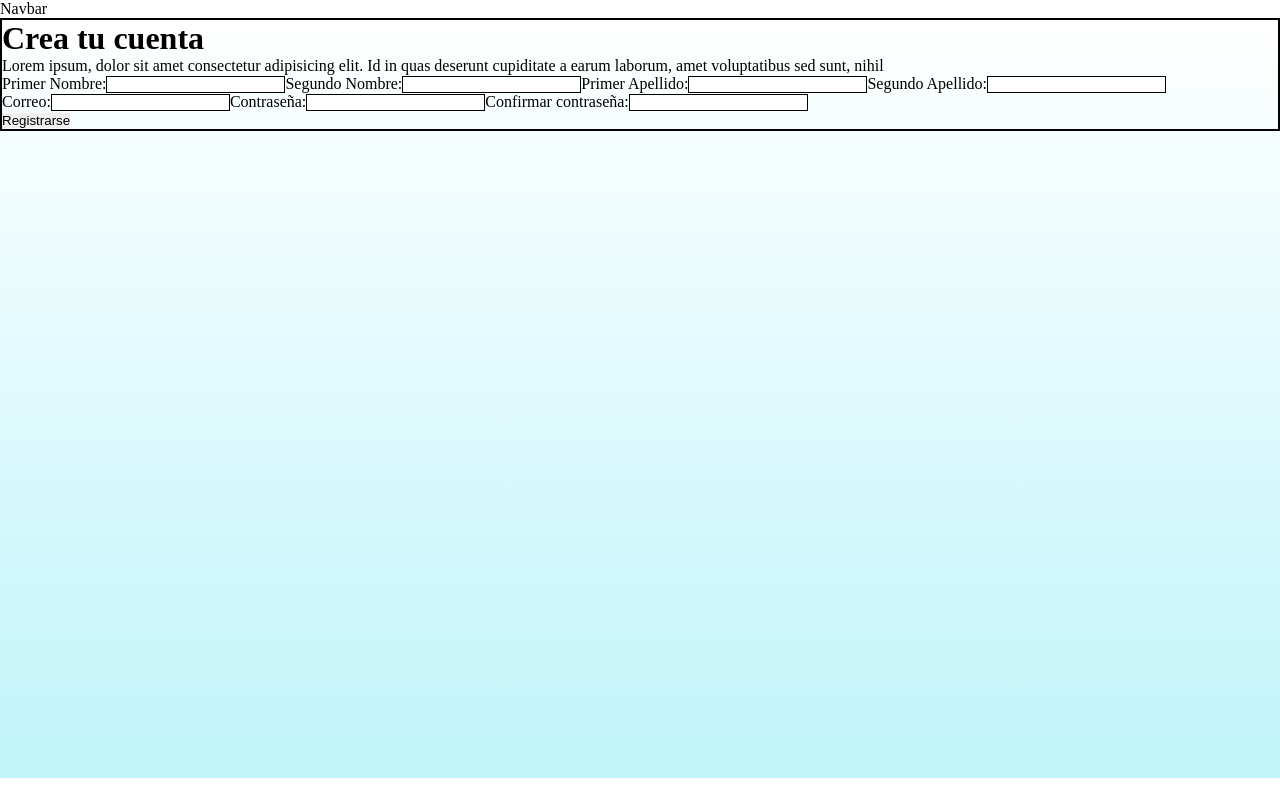
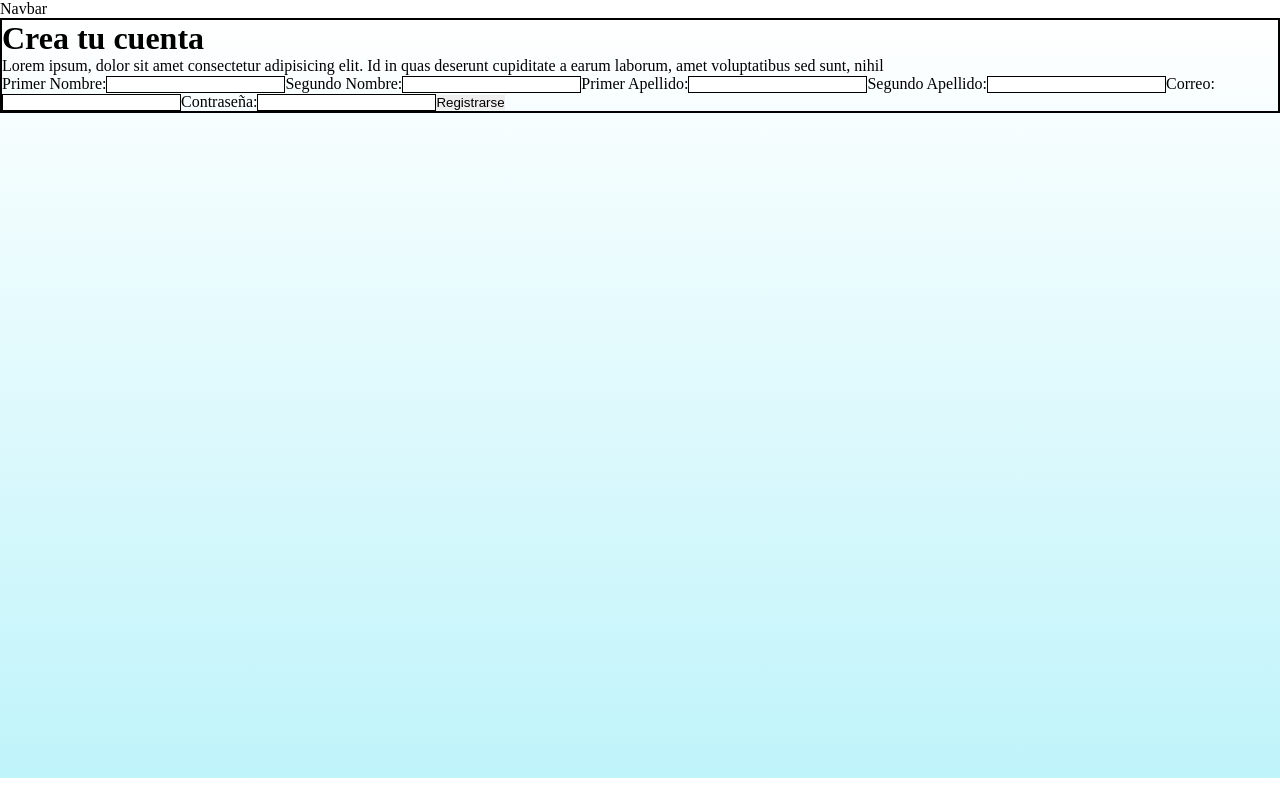
Before and after one commit to transdigitalcoop/e-learning-frontend, a React (Vite) app: page / in a window 1280 px wide. Built offline with nearby package versions, Linux system fonts and the light colour scheme.

Commit message:
modificacion login

```diff
--- a/src/auth/components/CardRegister.jsx
+++ b/src/auth/components/CardRegister.jsx
@@ -21,7 +21,7 @@ export const CardRegister = () => {
   const handleSubmit = (e) => {
     e.preventDefault();
     axios
-      .post("http://tu-backend-api.com/api/register", formData)
+      .post("http://localhost:8000/api/register", formData)
       .then((response) => {
         console.log(response.data);
       })
@@ -39,26 +39,20 @@ export const CardRegister = () => {
           deserunt cupiditate a earum laborum, amet voluptatibus sed sunt, nihil
         </p>
         <form className="form-register" onSubmit={handleSubmit}>
-          <div className="name">
             <label>Primer Nombre:</label>
-            <input type="text" onChange={handleChange} />
+            <input type="text" onChange={handleChange} name="nombre1" required/>
             <label>Segundo Nombre:</label>
-            <input type="text" onChange={handleChange} />
+            <input type="text" onChange={handleChange} name="nombre2" required/>
             <label>Primer Apellido:</label>
-            <input type="text" onChange={handleChange} />
+            <input type="text" onChange={handleChange} name="apellido1" required/>
             <label>Segundo Apellido:</label>
-            <input type="text" onChange={handleChange} />
-          </div>
-          <div className="account">
+            <input type="text" onChange={handleChange} name="apellido2"required/>
             <label>Correo:</label>
-            <input type="text" onChange={handleChange} />
+            <input type="email" onChange={handleChange} required/>
             <label>Contraseña:</label>
-            <input type="text" onChange={handleChange} />
-            <label>Confirmar contraseña:</label>
-            <input type="text" onChange={handleChange} />
-          </div>
+            <input type="text" onChange={handleChange} required/>
           <a href=""></a>
-          <button action="">Registrarse</button>
+          <button type="submit">Registrarse</button>
         </form>
       </div>
     </>
```
